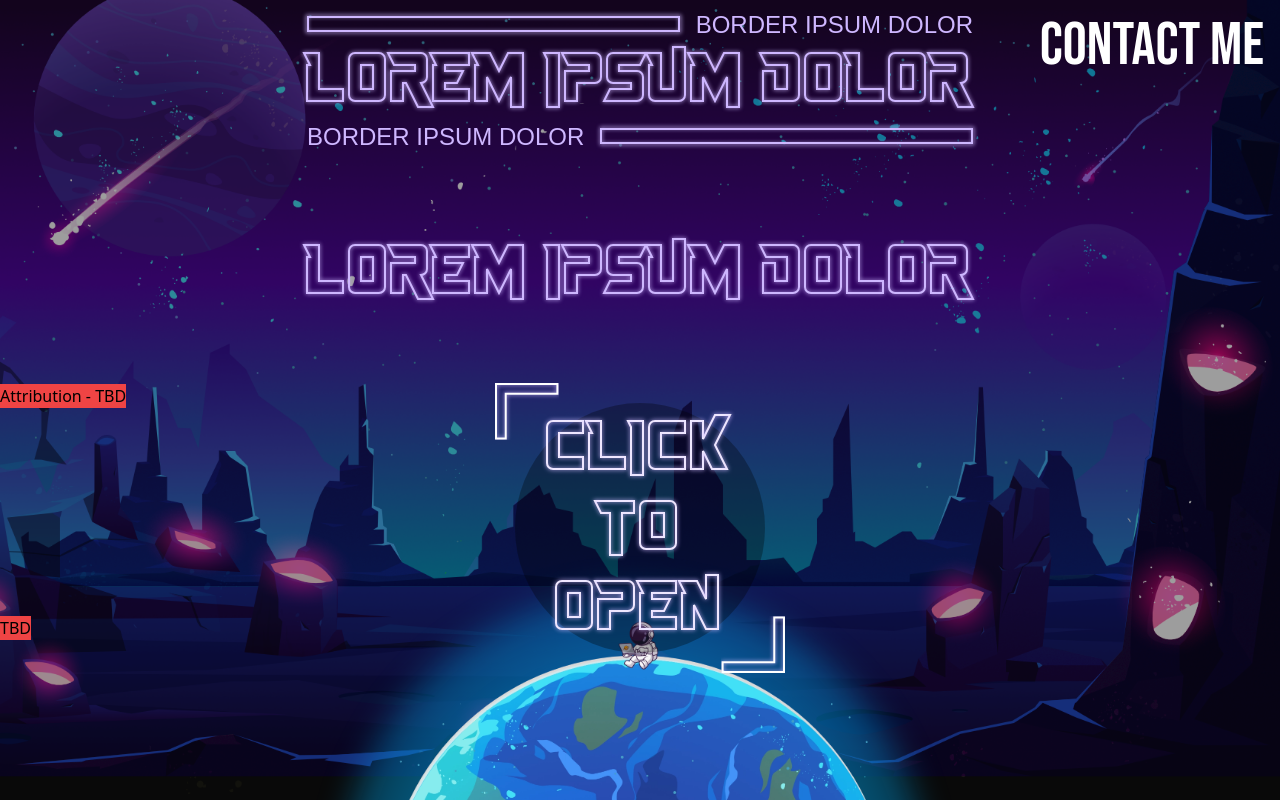
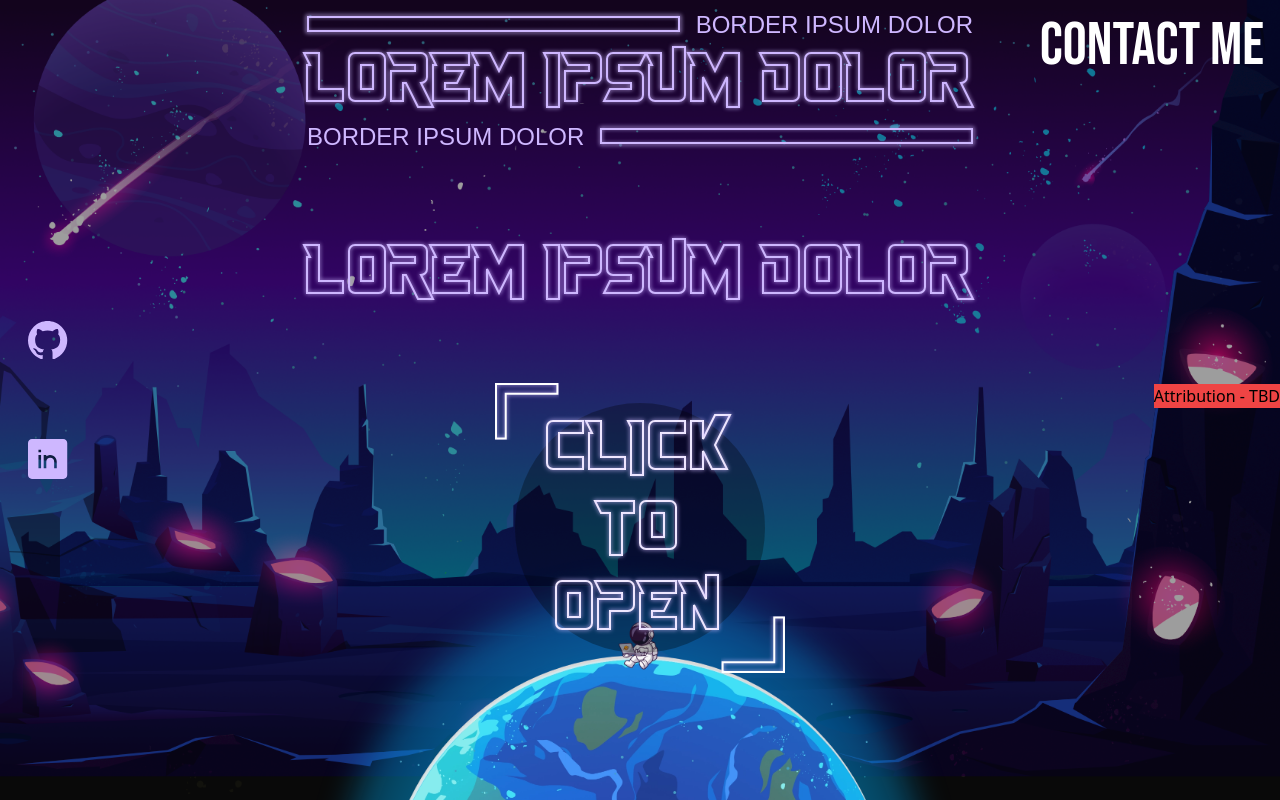
Before and after one commit to O-K-G/consolelog.me, a Next.js app: page / in a window 1280 px wide. Shown: the top 800 px of the page. Built offline with nearby package versions, Linux system fonts and the light colour scheme; a web font is replaced by a local one.

Commit message:
feat: external links nav manu

```diff
--- a/src/app/layout.tsx
+++ b/src/app/layout.tsx
@@ -3,6 +3,7 @@ import type { Metadata, Viewport } from 'next';
 import '@root/src/app/globals.css';
 import localFont from 'next/font/local';
 import { Bebas_Neue, Montserrat } from 'next/font/google';
+import SideLinks from '@components/shared/SideLinks';
 
 const bebasNeue = Bebas_Neue({
   weight: '400',
@@ -50,7 +51,10 @@ export default function RootLayout({
 
   return (
     <html lang='en'>
-      <body className={className}>{children}</body>
+      <body className={className}>
+        <SideLinks />
+        {children}
+      </body>
     </html>
   );
 }
--- a/src/components/Attribution.tsx
+++ b/src/components/Attribution.tsx
@@ -42,7 +42,7 @@ export default function Attribution() {
     <>
       <button
         type='button'
-        className='bg-red-500 absolute top-96 left-0'
+        className='bg-red-500 absolute top-96 right-0'
         onClick={() => setOpen(true)}
       >
         Attribution - TBD
--- /dev/null
+++ b/src/components/GHIcon.tsx
@@ -0,0 +1,14 @@
+import type { IconsProps } from '@constants/interfaces';
+
+export default function GHIcon({ className }: IconsProps) {
+  return (
+    <svg
+      viewBox='0 0 47 45'
+      fill='none'
+      xmlns='http://www.w3.org/2000/svg'
+      className={className}
+    >
+      <path d='M23.0586 0C20.0305 0 17.0321 0.596429 14.2345 1.75523C11.4369 2.91404 8.8949 4.61252 6.75371 6.75371C2.42938 11.078 0 16.9431 0 23.0586C0 33.2505 6.61782 41.8975 15.7721 44.9643C16.925 45.1488 17.294 44.4339 17.294 43.8114V39.9144C10.9067 41.298 9.54626 36.8246 9.54626 36.8246C8.48557 34.1498 6.98676 33.435 6.98676 33.435C4.88843 32.0053 7.14817 32.0515 7.14817 32.0515C9.45403 32.2129 10.6761 34.4265 10.6761 34.4265C12.6822 37.9314 16.0718 36.8938 17.3862 36.3404C17.5937 34.8416 18.1932 33.827 18.8389 33.2505C13.7199 32.674 8.34722 30.691 8.34722 21.9057C8.34722 19.3462 9.22344 17.294 10.7223 15.6568C10.4917 15.0803 9.68462 12.6822 10.9528 9.56932C10.9528 9.56932 12.8898 8.94674 17.294 11.9213C19.1156 11.414 21.0986 11.1604 23.0586 11.1604C25.0186 11.1604 27.0016 11.414 28.8233 11.9213C33.2275 8.94674 35.1644 9.56932 35.1644 9.56932C36.4326 12.6822 35.6255 15.0803 35.395 15.6568C36.8938 17.294 37.77 19.3462 37.77 21.9057C37.77 30.7141 32.3743 32.651 27.2322 33.2275C28.0623 33.9423 28.8233 35.3488 28.8233 37.4933V43.8114C28.8233 44.4339 29.1922 45.1718 30.3682 44.9643C39.5225 41.8744 46.1172 33.2505 46.1172 23.0586C46.1172 20.0305 45.5208 17.0321 44.362 14.2345C43.2032 11.4369 41.5047 8.8949 39.3635 6.75371C37.2223 4.61252 34.6804 2.91404 31.8828 1.75523C29.0852 0.596429 26.0867 0 23.0586 0Z' />
+    </svg>
+  );
+}
--- /dev/null
+++ b/src/components/LIIcon.tsx
@@ -0,0 +1,18 @@
+import type { IconsProps } from '@constants/interfaces';
+
+export default function LIIcon({ className }: IconsProps) {
+  return (
+    <svg
+      viewBox='0 0 45 45'
+      fill='none'
+      xmlns='http://www.w3.org/2000/svg'
+      className={className}
+    >
+      <path
+        fillRule='evenodd'
+        clipRule='evenodd'
+        d='M0 4.5C0 3.30653 0.464988 2.16193 1.29267 1.31802C2.12036 0.474106 3.24294 0 4.41346 0L39.7212 0C40.8917 0 42.0143 0.474106 42.8419 1.31802C43.6696 2.16193 44.1346 3.30653 44.1346 4.5V40.5C44.1346 41.6935 43.6696 42.8381 42.8419 43.682C42.0143 44.5259 40.8917 45 39.7212 45H4.41346C3.24294 45 2.12036 44.5259 1.29267 43.682C0.464988 42.8381 0 41.6935 0 40.5L0 4.5ZM14.7115 15H11.7692V12H14.7115V15ZM11.7692 33V18H14.7115V33H11.7692ZM25.0096 21C23.8391 21 22.7165 21.4741 21.8888 22.318C21.0611 23.1619 20.5962 24.3065 20.5962 25.5V33H17.6538V18H20.5962V19.5C21.689 18.6643 22.9885 18.1554 24.349 18.0303C25.7096 17.9052 27.0774 18.1689 28.2992 18.7918C29.5211 19.4147 30.5486 20.3722 31.2668 21.557C31.985 22.7418 32.3654 24.1072 32.3654 25.5V33H29.4231V25.5C29.4231 24.3065 28.9581 23.1619 28.1304 22.318C27.3027 21.4741 26.1801 21 25.0096 21Z'
+      />
+    </svg>
+  );
+}
--- a/src/components/byPage/About.tsx
+++ b/src/components/byPage/About.tsx
@@ -2,24 +2,24 @@
 
 import Section from '@components/shared/Section';
 import Title from '@components/title/Title';
-import Old from '@components/Old';
+// import Old from '@components/Old';
 import { useState } from 'react';
 import type { TitleProps } from '@constants/interfaces';
 import Attribution from '@components/Attribution';
 import { useText } from '@hooks/useText';
 import about from '@i18nEn/about.json';
 import ContactMeButton from '@components/shared/ContactMeButton';
-import { useDisableScroll } from '@hooks/useDisableScroll';
+// import { useDisableScroll } from '@hooks/useDisableScroll';
 
 const MAIN_TITLE_GLOW_CLASSNAME = "before:content-['lorem_ipsum_dolor']";
 const SUBTITLE_GLOW_CLASSNAME = "before:content-['lorem_ipsum_dolor']";
 const CLICK_TO_OPEN_GLOW_CLASSNAME = "before:content-['click_to_open']";
 
 export default function About() {
-  const [open, setOpen] = useState(false);
+  // const [open, setOpen] = useState(false);
   const t = useText();
   const [isTitleButtonOpen, setIsTitleButtonOpen] = useState(false);
-  const { handleDisableScroll } = useDisableScroll();
+  // const { handleDisableScroll } = useDisableScroll();
 
   return (
     <>
@@ -65,26 +65,26 @@ export default function About() {
 
         <ContactMeButton />
 
-        <button
+        {/* <button
           type='button'
           onClick={() => {
             setOpen(true);
             handleDisableScroll(true);
           }}
-          className='bg-red-500 absolute left-0 bottom-40'
+          className='bg-red-500 absolute right-0 bottom-40'
         >
           TBD
-        </button>
+        </button> */}
         <Attribution />
       </Section>
-      {open && (
+      {/* {open && (
         <Old
           onClick={() => {
             handleDisableScroll(false);
             setOpen(false);
           }}
         />
-      )}
+      )} */}
     </>
   );
 }
--- a/src/components/byPage/Skills.tsx
+++ b/src/components/byPage/Skills.tsx
@@ -1,14 +1,24 @@
 import Section from '@components/shared/Section';
 import Title from '@components/title/Title';
+import skills from '@i18nEn/skills.json';
+import { useText } from '@hooks/useText';
+
+const MAIN_TITLE_GLOW_CLASSNAME = "before:content-['my_skills']";
 
 export default function Skills() {
+  const t = useText();
+
   return (
     <Section
       className='h-svh lg:h-dvh'
       backgroundClassName='bg-center'
       currentSection='skills'
     >
-      <Title label='skills' labelGlowText='skills' />
+      <Title
+        label={t('mainTitle', skills)}
+        labelGlowText={MAIN_TITLE_GLOW_CLASSNAME}
+        border
+      />
     </Section>
   );
 }
--- /dev/null
+++ b/src/components/shared/SideLinks.tsx
@@ -0,0 +1,52 @@
+import type { AnchorLinkProps } from '@constants/interfaces';
+import GHIcon from '@components/GHIcon';
+import LIIcon from '@components/LIIcon';
+import { URLs } from '@constants/urls';
+import sideLinks from '@i18nEn/sideLinks.json';
+import { useText } from '@hooks/useText';
+
+const ICONS_CLASSNAME =
+  'fill-title-purple group-hover:fill-white group-active:fill-[#75629f] group-focus:fill-title-purple size-full shrink-0';
+
+function AnchorLink({ url, icon, isRounded, ariaLabel }: AnchorLinkProps) {
+  return (
+    <li>
+      <a
+        href={url}
+        aria-label={ariaLabel}
+        rel='noreferrer'
+        target='_blank'
+        className={`relative p-2 overflow-hidden size-full center-elements group outline-none before:size-full before:bg-transparent focus:before:bg-black/30 before:absolute before:top-0 before:bottom-0 before:left-0 before:right-0 before:m-auto before:-z-10 ${
+          !isRounded ? '' : 'rounded-full'
+        }`}
+      >
+        {icon}
+      </a>
+    </li>
+  );
+}
+
+export default function SideLinks() {
+  const t = useText();
+
+  return (
+    <nav
+      aria-label={t('navAriaLabel', sideLinks)}
+      className='fixed left-0 top-0 sm:bottom-0 w-24 sm:w-16 p-1 h-fit z-10 overflow-hidden mt-[0.35rem] sm:my-auto ml-4'
+    >
+      <ul className='size-full center-elements sm:flex-col gap-4 sm:gap-16 '>
+        <AnchorLink
+          isRounded
+          ariaLabel={t('ghLinkAriaLabel', sideLinks)}
+          url={URLs.gitHub}
+          icon={<GHIcon className={ICONS_CLASSNAME} />}
+        />
+        <AnchorLink
+          ariaLabel={t('liLinkAriaLabel', sideLinks)}
+          url={URLs.linkedIn}
+          icon={<LIIcon className={ICONS_CLASSNAME} />}
+        />
+      </ul>
+    </nav>
+  );
+}
--- /dev/null
+++ b/src/constants/urls.tsx
@@ -0,0 +1,4 @@
+export const URLs = {
+  gitHub: 'https://TBD',
+  linkedIn: 'https://TBD',
+} as const;
--- /dev/null
+++ b/src/i18n/en/sideLinks.json
@@ -0,0 +1,5 @@
+{
+  "navAriaLabel": "External links",
+  "ghLinkAriaLabel": "The GitHub repository for this page",
+  "liLinkAriaLabel": "My LinkedIn"
+}
--- /dev/null
+++ b/src/i18n/en/skills.json
@@ -0,0 +1,3 @@
+{
+  "mainTitle": "my skills"
+}
```
Also changed, not shown: src/constants/interfaces.tsx (+7 -0 lines), 1 other file (tests, documents, lock files or other folders).
